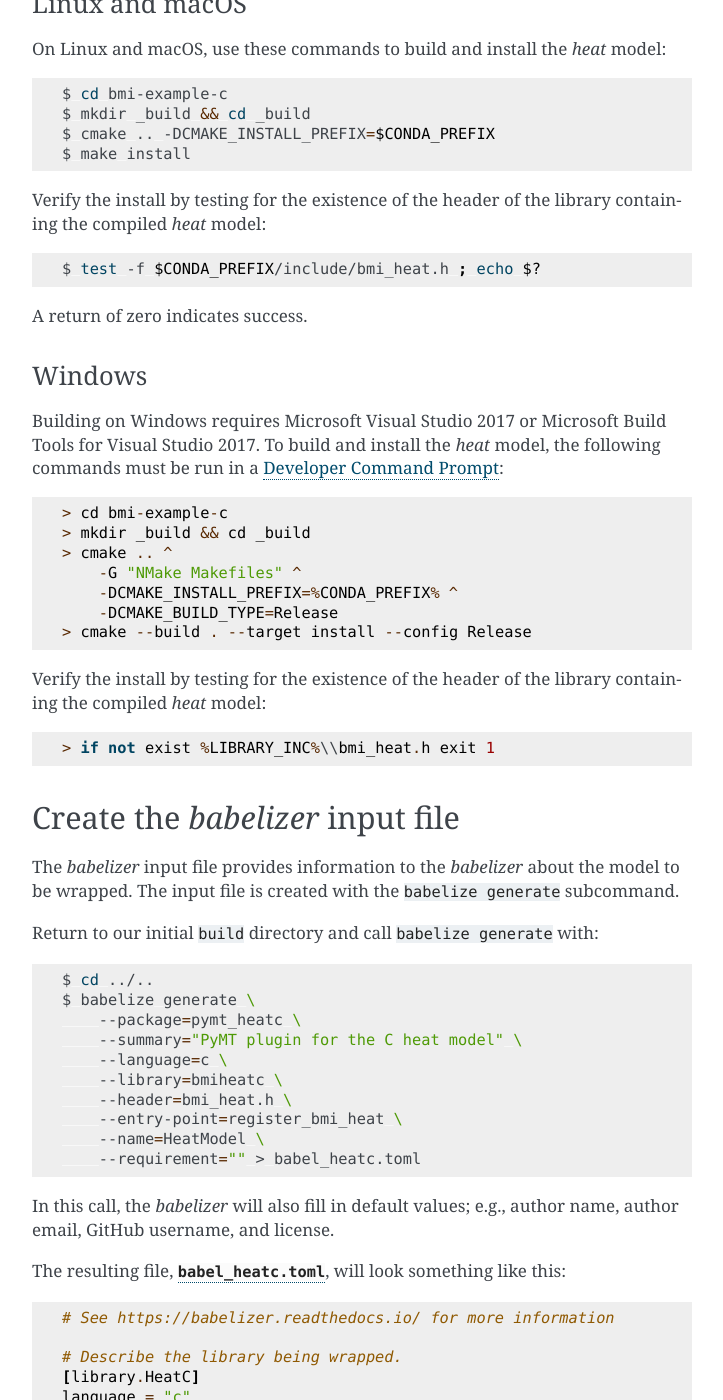
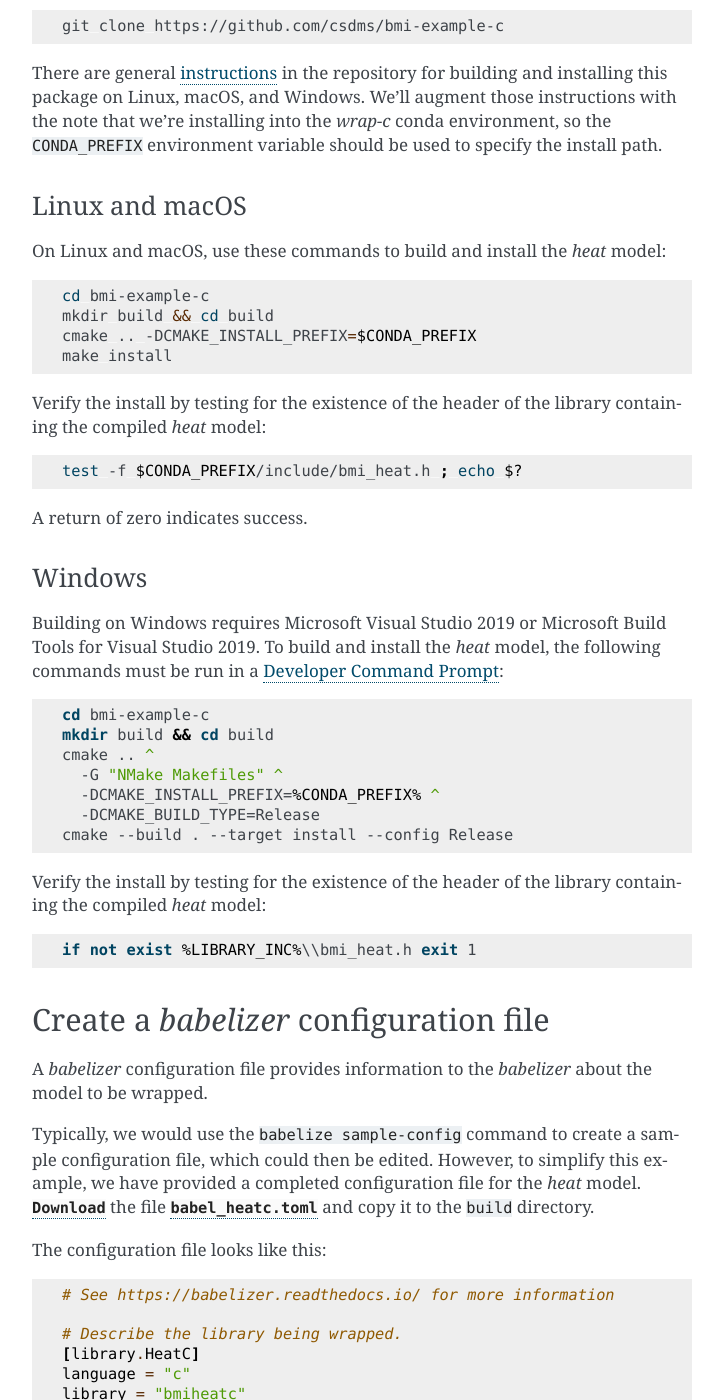
Before and after one commit to csdms/babelizer, a Sphinx documentation site: the page built from docs/source/example.rst, in a window 1280 px wide and 1400 px high, scrolled down 1838 px. Shown: the whole window, without its empty margins (388-1111 px from the left). Built offline with Sphinx 7.4.7, drawn with Linux system fonts in a browser that asks for light colours; pages that are not in the unit, such as notebooks, are missing from menus; some of the changed text lies outside the part shown.

Commit message:
Update C example through babelizing

```diff
--- a/docs/source/example.rst
+++ b/docs/source/example.rst
@@ -9,16 +9,14 @@
 we'll use :term:`conda`.
 We'll also use :term:`git` to obtain the model source code.
 
-This is a somewhat long example.
-To break it up,
-here are the steps we'll take:
+Here are the steps we'll take to complete this example:
 
 #. Create a :term:`conda environment` that includes software to compile the
    model and wrap it with the *babelizer*
 #. Clone the `bmi-example-c`_ repository from GitHub and build the
    *heat* model from source
 #. Create a *babelizer* input file describing the *heat* model
-#. Run the *babelizer* to generate Python bindings, then build the bindings
+#. Run the *babelizer* to generate a Python package, then build and install the package
 #. Show the *heat* model running in Python through *pymt*
 
 Before we begin,
@@ -26,18 +24,18 @@
 
 .. code:: bash
 
-  $ mkdir build && cd build
+  mkdir example-c && cd example-c
 
 This directory is a starting point;
 we'll make new directories under it as we proceed through the example.
 In the end,
-the directory structure under ``build`` should look like that in Figure 1.
+the directory structure under ``example-c`` should look like that in Figure 1.
 
 .. figure:: _static/babelizer-bmi-example-c.png
     :align: center
     :alt: Directory structure after completing example
 
-    Figure 1: Directory structure after completing example.
+    Figure 1: Directory structure after completing the C example.
 
 Set up a conda environment
 --------------------------
@@ -45,17 +43,18 @@
 Start by setting up a :term:`conda environment` that includes the *babelizer*,
 as well as a toolchain to build and install the model.
 The necessary packages are listed in the conda environment file
-:download:`environment.yml`:
+:download:`environment-c.yml`:
 
-.. include:: environment.yml
+.. include:: environment-c.yml
    :literal:
 
-:download:`Download <environment.yml>` this file
-and create the new environment with:
+:download:`Download <environment-c.yml>` this file
+and place it in the ``example-c`` directory you created above.
+Create the new environment with:
 
 .. code:: bash
 
-  $ conda env create --file=environment.yml
+  conda env create --file environment-c.yml
 
 When this command completes,
 activate the environment
@@ -63,25 +62,26 @@
 
 .. code:: bash
 
-  $ conda activate wrap
+  conda activate wrap-c
 
-The *wrap* environment now contains all the dependencies needed
+The *wrap-c* environment now contains all the dependencies needed
 to build, install, and wrap the *heat* model.
 
 
 Build the *heat* model from source
 ----------------------------------
 
-Clone the `bmi-example-c`_ repository from GitHub:
+From the ``example-c`` directory,
+clone the `bmi-example-c`_ repository from GitHub:
 
 .. code:: bash
 
-  $ git clone https://github.com/csdms/bmi-example-c
+  git clone https://github.com/csdms/bmi-example-c
 
 There are general `instructions`_ in the repository for building and installing
 this package on Linux, macOS, and Windows.
 We'll augment those instructions
-with the note that we're installing into the *wrap* conda environment,
+with the note that we're installing into the *wrap-c* conda environment,
 so the ``CONDA_PREFIX`` environment variable
 should be used to specify the install path.
 
@@ -93,17 +93,17 @@
 
 .. code:: bash
 
-  $ cd bmi-example-c
-  $ mkdir _build && cd _build
-  $ cmake .. -DCMAKE_INSTALL_PREFIX=$CONDA_PREFIX
-  $ make install
+  cd bmi-example-c
+  mkdir build && cd build
+  cmake .. -DCMAKE_INSTALL_PREFIX=$CONDA_PREFIX
+  make install
 
 Verify the install by testing for the existence of the header
 of the library containing the compiled *heat* model:
 
 .. code:: bash
 
-  $ test -f $CONDA_PREFIX/include/bmi_heat.h ; echo $?
+  test -f $CONDA_PREFIX/include/bmi_heat.h ; echo $?
 
 A return of zero indicates success.
 
@@ -111,91 +111,66 @@
 .......
 
 Building on Windows requires
-Microsoft Visual Studio 2017 or Microsoft Build Tools for Visual Studio 2017.
+Microsoft Visual Studio 2019 or Microsoft Build Tools for Visual Studio 2019.
 To build and install the *heat* model,
 the following commands must be run in a `Developer Command Prompt`_:
 
-.. code::
+.. code:: bat
 
-  > cd bmi-example-c
-  > mkdir _build && cd _build
-  > cmake .. ^
-      -G "NMake Makefiles" ^
-      -DCMAKE_INSTALL_PREFIX=%CONDA_PREFIX% ^
-      -DCMAKE_BUILD_TYPE=Release
-  > cmake --build . --target install --config Release
+  cd bmi-example-c
+  mkdir build && cd build
+  cmake .. ^
+    -G "NMake Makefiles" ^
+    -DCMAKE_INSTALL_PREFIX=%CONDA_PREFIX% ^
+    -DCMAKE_BUILD_TYPE=Release
+  cmake --build . --target install --config Release
 
 Verify the install by testing for the existence of the header
 of the library containing the compiled *heat* model:
 
-.. code::
+.. code:: bat
 
-  > if not exist %LIBRARY_INC%\\bmi_heat.h exit 1
+  if not exist %LIBRARY_INC%\\bmi_heat.h exit 1
 
-Create the *babelizer* input file
----------------------------------
+Create a *babelizer* configuration file
+---------------------------------------
 
-The *babelizer* input file provides information to the *babelizer*
+A *babelizer* configuration file provides information to the *babelizer*
 about the model to be wrapped.
-The input file is created with the ``babelize generate`` subcommand.
 
-Return to our initial ``build`` directory and call ``babelize generate`` with:
+Typically, we would use the ``babelize sample-config`` command
+to create a sample configuration file, which could then be edited.
+However, to simplify this example, we have provided a completed
+configuration file for the *heat* model.
+:download:`Download <babel_heatc.toml>` the file
+:download:`babel_heatc.toml` and copy it to the ``build`` directory.
 
-.. code:: bash
-
-  $ cd ../..
-  $ babelize generate \
-      --package=pymt_heatc \
-      --summary="PyMT plugin for the C heat model" \
-      --language=c \
-      --library=bmiheatc \
-      --header=bmi_heat.h \
-      --entry-point=register_bmi_heat \
-      --name=HeatModel \
-      --requirement="" > babel_heatc.toml
-
-In this call,
-the *babelizer* will also fill in default values;
-e.g., author name, author email, GitHub username, and license.
-
-The resulting file, :download:`babel_heatc.toml`,
-will look something like this:
+The configuration file looks like this:
 
 .. include:: babel_heatc.toml
    :literal:
 
-For more information on the entries and sections of the *babelizer* input file,
+For more information on the entries and sections of the *babelizer* configuration file,
 see `Input file <./readme.html#input-file>`_.
 
 
 Wrap the model with the *babelizer*
 -----------------------------------
 
-Generate Python bindings for the model with the ``babelize init`` subcommand:
+From the ``example-c`` directory,
+generate a Python package for the model with the ``babelize init`` command:
 
 .. code:: bash
 
-  $ babelize init babel_heatc.toml
+  babelize init babel_heatc.toml
 
 The results are placed in a new directory, ``pymt_heatc``,
 under the current directory.
 
-.. code:: bash
-
-  $ ls -aF pymt_heatc
-  ./                        MANIFEST.in               recipe/
-  ../                       Makefile                  requirements-build.txt
-  .git/                     README.rst                requirements-library.txt
-  .github/                  babel.toml                requirements-testing.txt
-  .gitignore                docs/                     requirements.txt
-  CHANGES.rst               meta/                     setup.cfg
-  CREDITS.rst               pymt_heatc/               setup.py
-  LICENSE                   pyproject.toml
-
-Before we can build the Python bindings,
+Before we can build and install the Python package,
 we must ensure that the dependencies required by the toolchain,
-as well as any required by the model,
-as specified in the *babelizer* input file (none in this case),
+as well as those required by the model,
+as specified in the *babelizer* configuration file,
 are satisfied.
 
 Change to the ``pymt_heatc`` directory and install dependencies
```
Also changed, not shown: other parts of docs/source/example.rst (+8 -8 lines).
